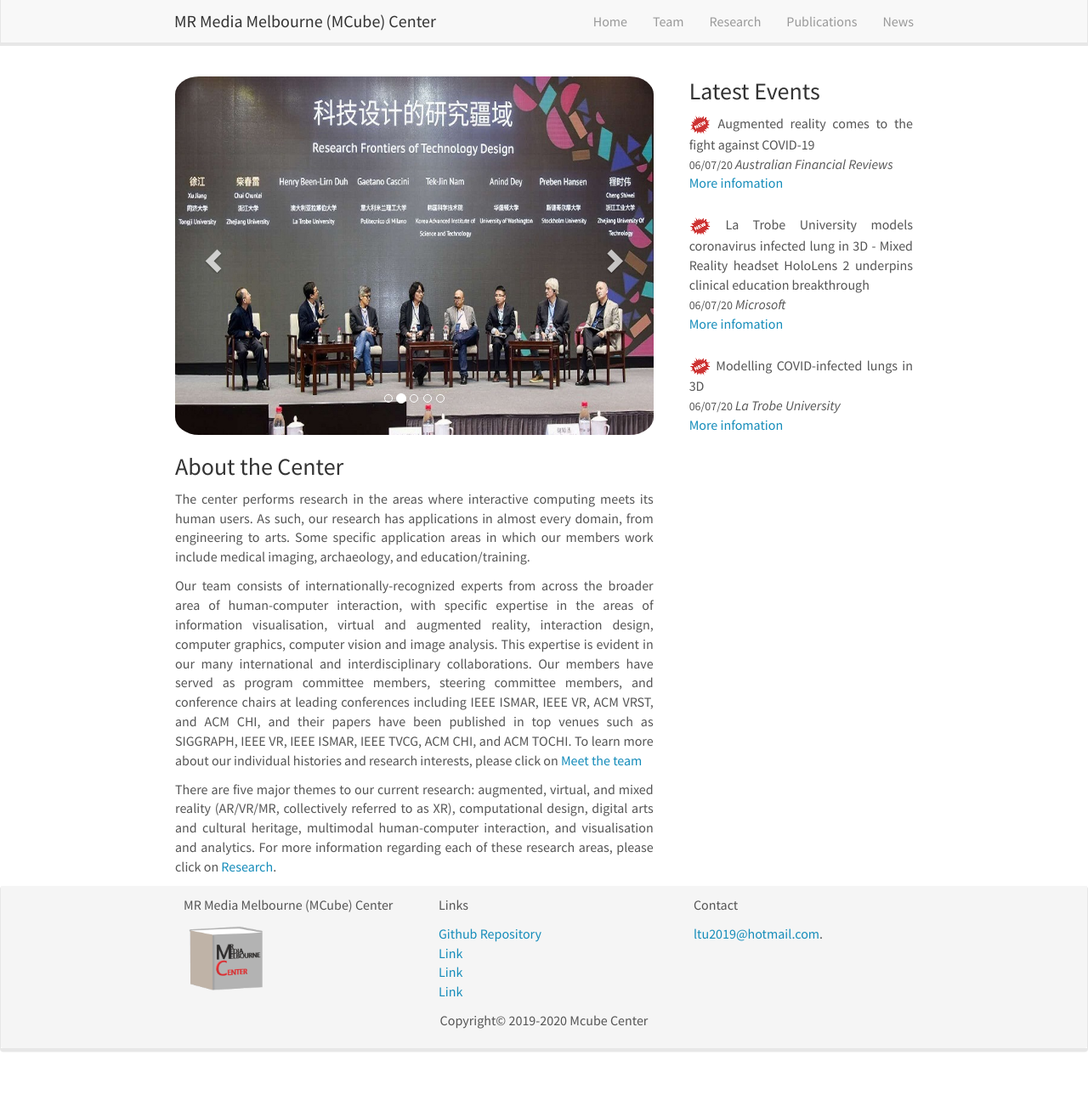
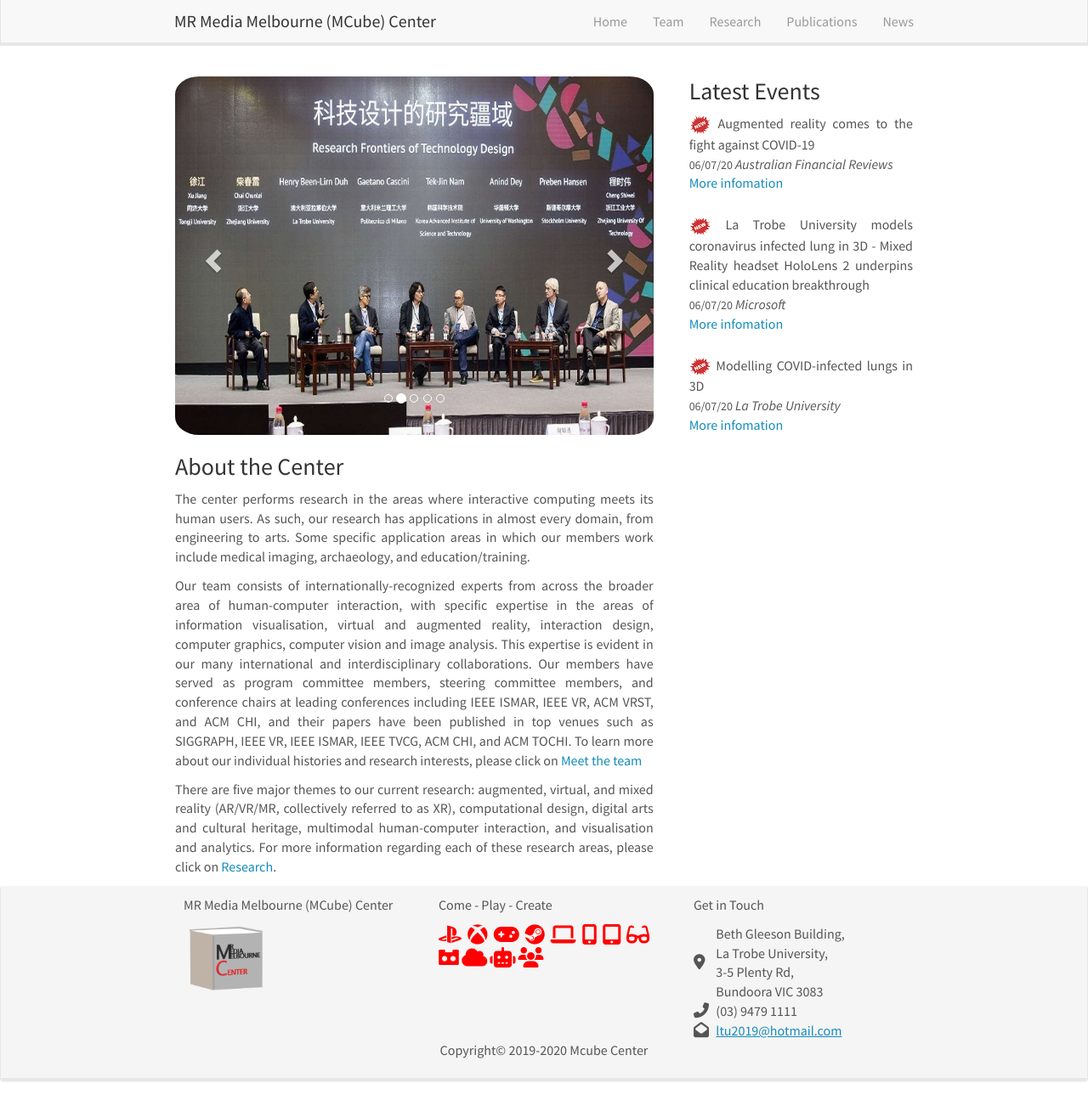
Before and after one commit to m3lab-ltu/m3lab-ltu.github.io, a Jekyll site: the page built from _pages/home.md, in a window 1280 px wide and 1295 px high. Shown: the whole window at 85% size. Built offline with Jekyll 4.4.1, drawn with Linux system fonts in a browser that asks for light colours; nearby versions of some CDN libraries.

Commit message:
Add files via upload

```diff
--- a/_includes/footer.html
+++ b/_includes/footer.html
@@ -9,18 +9,55 @@
 			</div>
 
 			<div class="col-sm-4">
-				<p>Links</p>
+				<p>Come - Play - Create</p>
 				<ul class="list-unstyled">
-					<li><a href="https://github.com">Github Repository</a></li>
-					<li><a href="">Link</a></li>
-					<li><a href="">Link</a></li>
-					<li><a href="">Link</a></li>
+				<i style='font-size:24px;color:red' class='fab' >&#xf3df;</i>
+				<i style='font-size:24px;color:red' class='fab'>&#xf412;</i>
+				<i style='font-size:24px;color:red' class='fas'>&#xf11b;</i>
+				<i style='font-size:24px;color:red' class='fab'>&#xf1b6;</i>
+				<i style='font-size:24px;color:red' class='fas'>&#xf109;</i>
+				<i style='font-size:24px;color:red' class='fas'>&#xf3cd;</i>
+				<i style='font-size:24px;color:red' class='fas'>&#xf3fa;</i>
+				<i style='font-size:24px;color:red' class='fas'>&#xf530;</i>
+				<i style='font-size:24px;color:red' class='fab'>&#xf215;</i>
+				<i style="font-size:24px;color:red" class="fa">&#xf0c2;</i>
+				<i style='font-size:24px;color:red' class='fas'>&#xf544;</i>
+				<i style="font-size:24px;color:red" class="fa">&#xf0c0;</i>
 				</ul>
+
 			</div>
 
 			<div class="col-sm-4">
-				<p>Contact</p>
-				<p><a href="mailto:ltu2019@hotmail.com">ltu2019@hotmail.com</a>.</p>
+				<p>Get in Touch</p>
+				<table style = "width:100%;" cellspacing = "1" cellpadding = "10" >
+					<tr>
+						<td>
+							<i style='font-size:18px' class='fas'> &#xf3c5; </i>
+						</td>
+						<td>
+							Beth Gleeson Building,<br/>
+							La Trobe University, <br/>
+							3-5 Plenty Rd, <br/>
+							Bundoora VIC 3083<br/>
+						</td>
+					</tr>
+					<tr>
+						<td>
+							<i style='font-size:18px' class='fas'>&#xf879;</i>
+						</td>
+						<td>
+							(03) 9479 1111
+						</td>
+					</tr>
+					<tr>
+						<td>
+							<i style='font-size:18px' class='fas'>&#xf2b6;</i>
+						</td>
+						<td>
+							<a href="mailto:ltu2019@hotmail.com">ltu2019@hotmail.com</a>
+						</td>
+					</tr>
+				</table>
 			</div>
 		</div>
 
```
